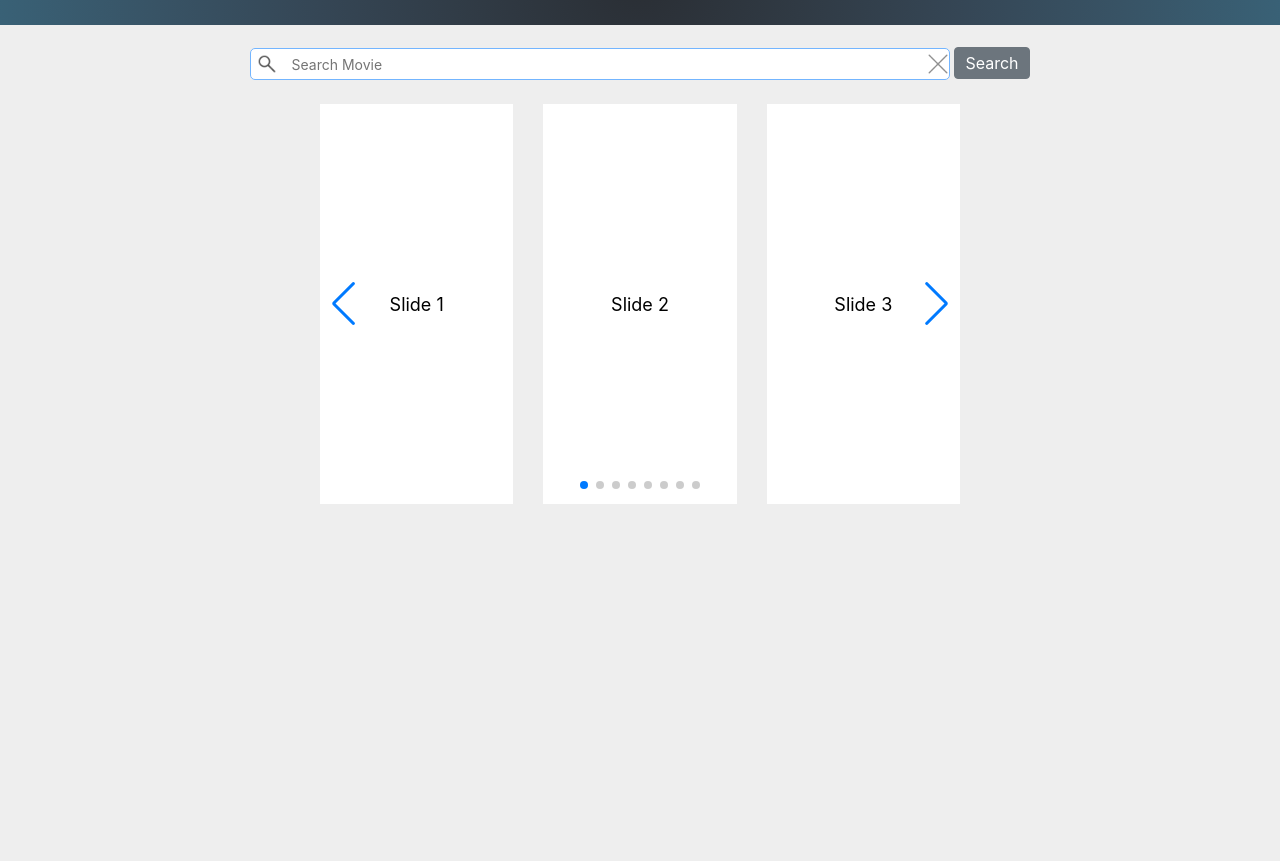
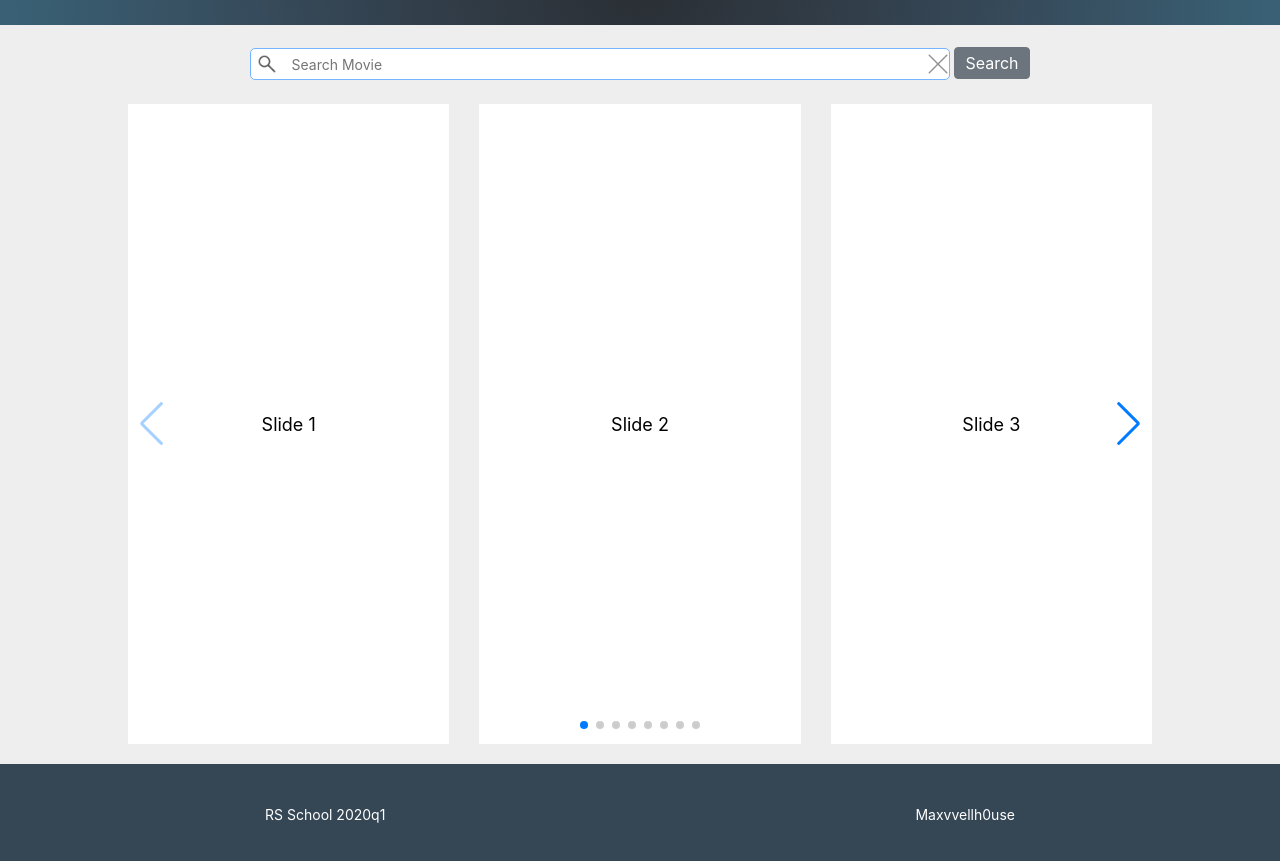
Before and after one commit to Maxvvellh0use/movie-search, a website built with webpack: page movie-search/index.html in a window 1280 px wide. Shown: the part 71-932 px from the top of the page. Before the commit the page ends 800 px from the top, so only its background shows below. Built offline with nearby package versions, Linux system fonts and the light colour scheme.

Commit message:
feat: add footer

```diff
--- a/movie-search/index.html
+++ b/movie-search/index.html
@@ -57,8 +57,15 @@
 
 
 
-    <footer>
-
+    <footer class="footer">
+        <div class="footer__container">
+            <a href="https://rs.school/">
+                RS School 2020q1
+            </a>
+            <a href="https://github.com/Maxvvellh0use" class="rss">
+                Maxvvellh0use
+            </a>
+        </div>
     </footer>
 </body>
 </html>
--- a/movie-search/src/index.js
+++ b/movie-search/src/index.js
@@ -9,4 +9,8 @@ const mySwiper = new Swiper ('.swiper-container', {
         el: '.swiper-pagination',
         clickable: true,
     },
+    navigation: {
+        nextEl: '.swiper-button-next',
+        prevEl: '.swiper-button-prev',
+    },
 })
--- a/movie-search/src/sass/base/_base.scss
+++ b/movie-search/src/sass/base/_base.scss
@@ -23,6 +23,17 @@ input {
   outline: none;
 }
 
+a {
+  color: $color-header-title;
+  text-decoration: none;
+}
+
+a:hover {
+  text-decoration: none;
+  color: red;
+}
+
+
 .header {
   background: $color-header-background;
   text-align: center;
--- /dev/null
+++ b/movie-search/src/sass/component/_footer.scss
@@ -0,0 +1,8 @@
+.footer__container {
+  margin-top: 20px;
+  display: flex;
+  justify-content: space-around;
+  align-items: center;
+  height: 100px;
+  background: #354655;
+}
--- a/movie-search/src/sass/component/_swiper.scss
+++ b/movie-search/src/sass/component/_swiper.scss
@@ -1,11 +1,12 @@
 .swiper-container {
-  width: 50%;
+  width: 80%;
   height: 100%;
 }
 .swiper-slide {
   text-align: center;
   font-size: 18px;
-  height: 400px;
+  height: 80vh;
+  width: 20vw;
   background: #fff;
   display: -webkit-box;
   display: -ms-flexbox;
@@ -20,7 +21,3 @@
   -webkit-align-items: center;
   align-items: center;
 }
-
-.swiper-pagination {
-  margin-top: 100px !important;
-}
--- a/movie-search/src/sass/style.scss
+++ b/movie-search/src/sass/style.scss
@@ -1,7 +1,8 @@
-@import "node_modules/bootstrap/scss/bootstrap";
+@import "./node_modules/bootstrap/scss/bootstrap.scss";
 
 @import "abstract/constants";
 @import "base/base";
 @import "component/search";
 @import "component/button";
 @import "component/swiper";
+@import "component/footer";
--- a/movie-search/webpack.config.js
+++ b/movie-search/webpack.config.js
@@ -19,16 +19,13 @@ module.exports = {
           loader: 'babel-loader',
         },
       },
-      { test: /\.(png|woff|woff2|eot|ttf|svg)$/,
-        loader: 'url-loader?limit=100000'
-      },
       {
-        test: /\.(sass|less|css)$/,
+        test: /\.scss$/,
         use: ExtractTextPlugin.extract(
-          {
-            fallback: 'style-loader',
-            use: ['css-loader', 'sass-loader'],
-          },
+            {
+              fallback: 'style-loader',
+              use: ['css-loader', 'sass-loader'],
+            },
         ),
       },
       // img loader
@@ -43,7 +40,6 @@ module.exports = {
       },
     ],
   },
-
   plugins: [
     new ExtractTextPlugin(
       {
```
Also changed, not shown: movie-search/src/sass/style.css, 1 other file.
